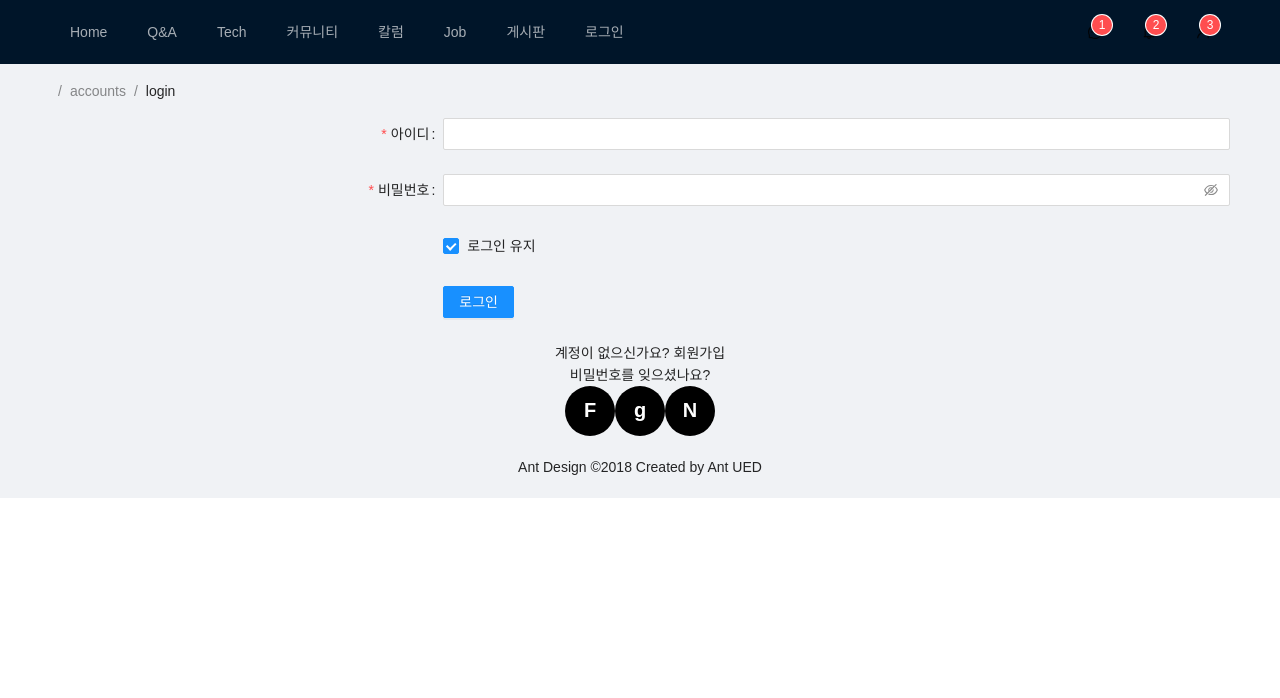
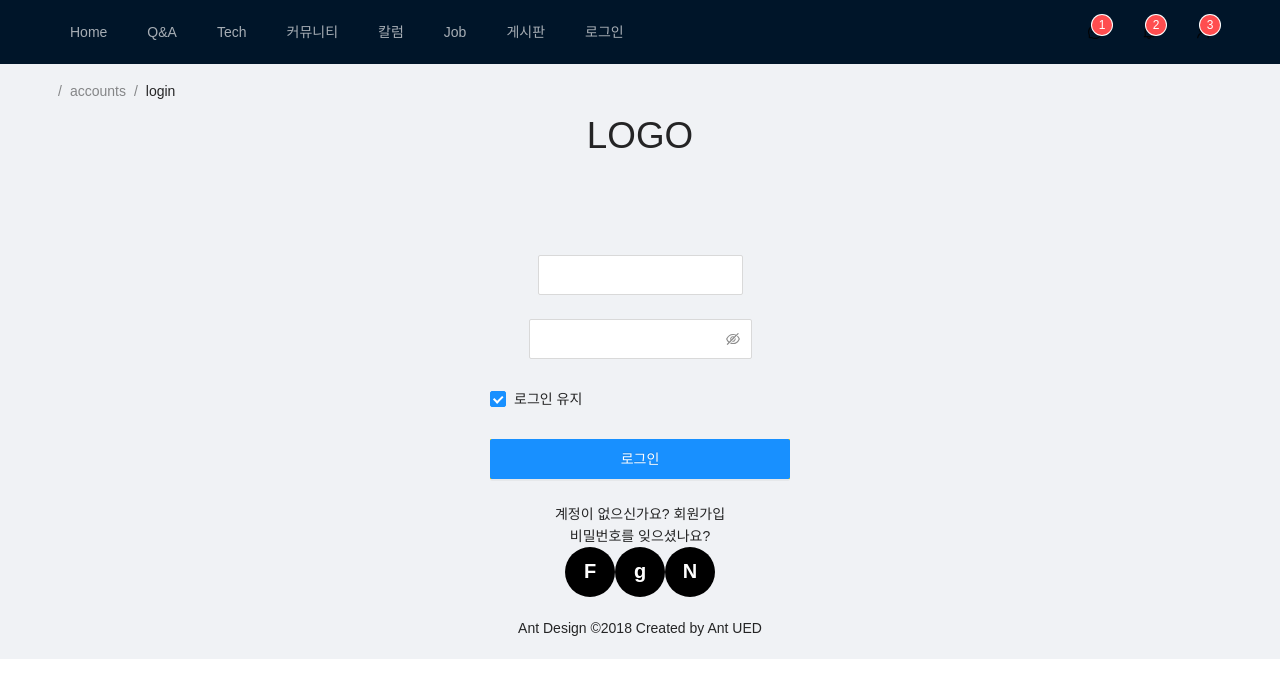
Before and after one commit to sbin0819/community, a Next.js app: page /accounts/login in a window 1280 px wide. Shown: the top 698 px of the page. Built offline with nearby package versions, Linux system fonts and the light colour scheme.

Commit message:
change some css in login

```diff
--- a/src/pages/accounts/login/index.jsx
+++ b/src/pages/accounts/login/index.jsx
@@ -6,30 +6,30 @@ import styled from 'styled-components';
 import { Form, Input, Button, Checkbox, Row, Col } from 'antd';
 import useLogin from '../../../hooks/login';
 
-const layout = {
-  labelCol: {
-    span: 8,
-  },
-  wrapperCol: {
-    span: 16,
-  },
-};
+// const layout = {
+//   labelCol: {
+//     span: 8,
+//   },
+//   wrapperCol: {
+//     span: 16,
+//   },
+// };
 
-const tailLayout = {
-  wrapperCol: {
-    offset: 8,
-    span: 16,
-  },
-};
+// const tailLayout = {
+//   wrapperCol: {
+//     offset: 8,
+//     span: 16,
+//   },
+// };
 
 const Login = (props) => {
   return useObserver(() => {
     const login = useLogin(props);
-
     return (
       <div className={props.className}>
+        <h1 className='title'>LOGO</h1>
+
         <Form
-          {...layout}
           name="basic"
           initialValues={{
             remember: true,
@@ -37,8 +37,9 @@ const Login = (props) => {
           onFinish={() => { console.log("finish") }}
           onFinishFailed={() => { console.log("onFinishFailed") }}
         >
+          <div className='wrapper'>
             <Form.Item
-            label="아이디"
+              className="center"
               name="email"
               rules={[
                 {
@@ -48,6 +49,7 @@ const Login = (props) => {
               ]}
             >
               <Input
+                className="input"
                 id="email"
                 value={login.state.value.email}
                 onChange={(e) => {
@@ -55,9 +57,8 @@ const Login = (props) => {
                 }}
               />
             </Form.Item>
-
             <Form.Item
-            label="비밀번호"
+              className="center"
               name="password"
               rules={[
                 {
@@ -67,6 +68,7 @@ const Login = (props) => {
               ]}
             >
               <Input.Password
+                className="input"
                 id="password"
                 value={login.state.value.password}
                 onChange={(e) => {
@@ -74,18 +76,17 @@ const Login = (props) => {
                 }}
               />
             </Form.Item>
-
-          <Form.Item {...tailLayout} name="remember" valuePropName="checked">
-            <Checkbox>로그인 유지</Checkbox>
+            <Form.Item name="remember" valuePropName="checked">
+              <Checkbox >로그인 유지</Checkbox>
             </Form.Item>
 
-          <Form.Item {...tailLayout}>
-            <Button type="primary" htmlType="submit" onClick={() => {
+            <Form.Item className='test' >
+              <Button className='button' type="primary" htmlType="submit" onClick={() => {
                 console.log("email : ", login.state.value.email);
                 console.log("password : ", login.state.value.password);
               }}>로그인</Button>
             </Form.Item>
-
+          </div>
           <Row className="center">
             <Col className="signup_txt">계정이 없으신가요? <Link href="signup"><a>회원가입</a></Link></Col>
           </Row>
@@ -105,6 +106,30 @@ const Login = (props) => {
 
 export default styled(Login)`
   & {
+    /* text-align: center; */
+    .title{
+      font-size: 2.3rem;
+      text-align: center;
+      margin-bottom: 100px;
+    }
+
+    .wrapper {
+      margin: 15px auto;
+      width: 300px;
+      .input{
+        height: 40px;
+      }
+    }
+
+    .button{
+      width: 100%;
+      height: 40px
+    }
+
+    .test{
+      background-color: gold;
+    }
+
     .center {
       display: flex;
       align-items: center;
```
Lines whose indentation alone changed are shown as unchanged.
